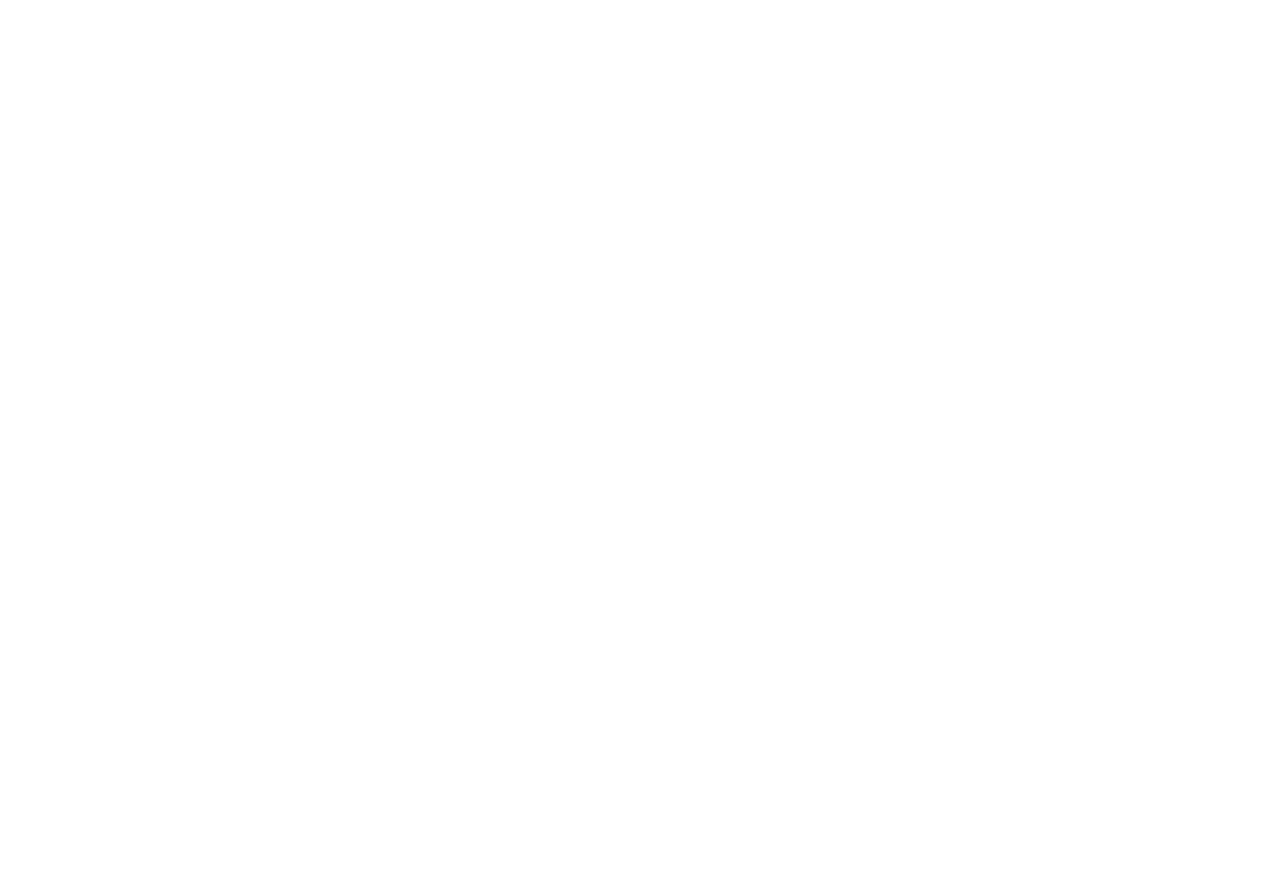
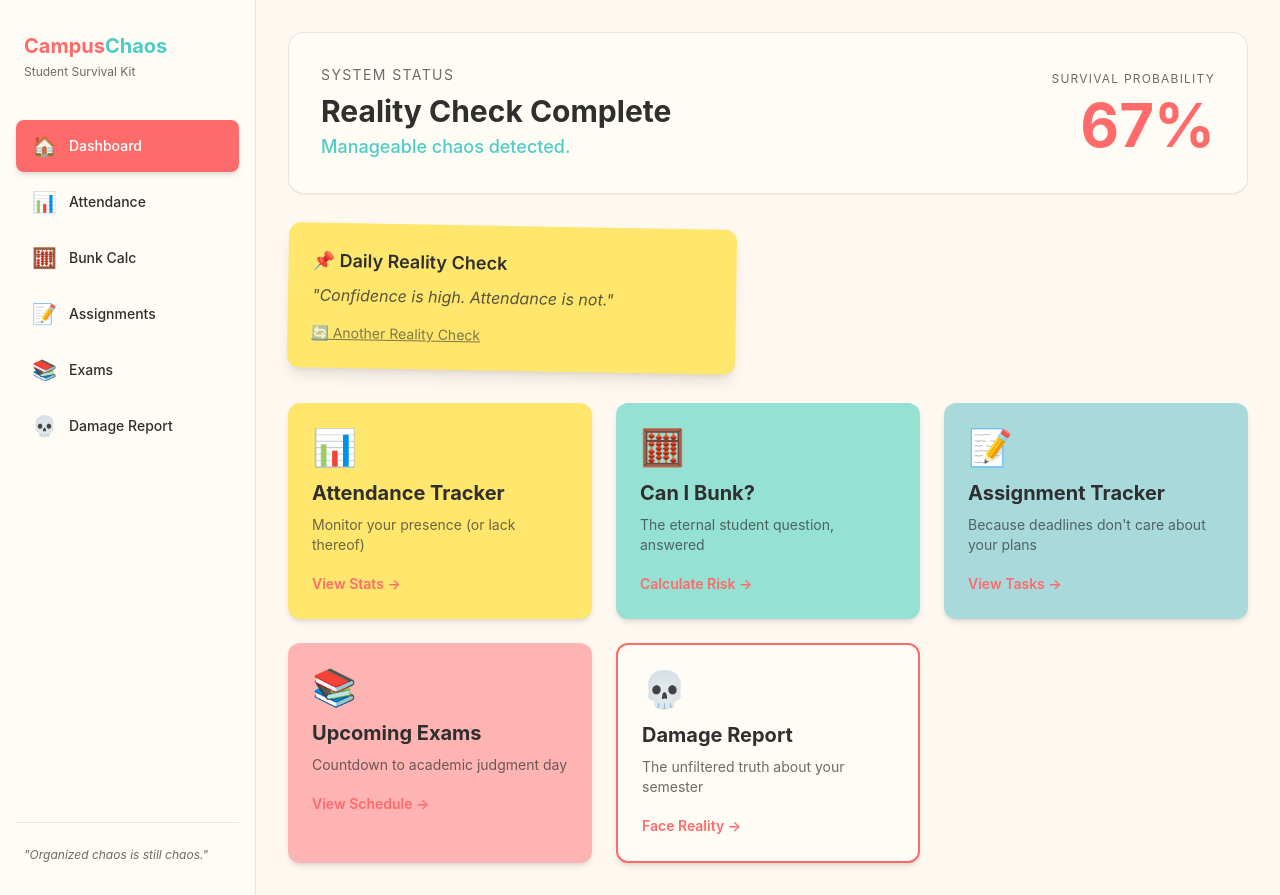
Before and after one commit to purvxi/campus-chaos, a React (Vite) app: page /dashboard in a window 1280 px wide. Before the commit this address had no page. Before the commit the page ends 800 px from the top, so only its background shows below. Built offline with nearby package versions, Linux system fonts and the light colour scheme.

Commit message:
feat: dashboard shell with sidebar and feature cards

```diff
--- a/src/App.jsx
+++ b/src/App.jsx
@@ -1,12 +1,14 @@
 import { BrowserRouter, Routes, Route } from 'react-router-dom'
 import LandingPage from './pages/LandingPage'
+import Dashboard from './pages/Dashboard'
 
 export default function App() {
   return (
     <BrowserRouter>
       <Routes>
         <Route path="/" element={<LandingPage />} />
-        {/* More routes will go here */}
+        <Route path="/dashboard" element={<Dashboard />} />
+        {/* More routes coming soon */}
       </Routes>
     </BrowserRouter>
   )
--- /dev/null
+++ b/src/components/DashLayout.jsx
@@ -0,0 +1,12 @@
+import Sidebar from './Sidebar'
+
+export default function DashLayout({ children }) {
+  return (
+    <div className="flex min-h-screen bg-bg">
+      <Sidebar />
+      <main className="flex-1 p-8 overflow-y-auto">
+        {children}
+      </main>
+    </div>
+  )
+}
--- /dev/null
+++ b/src/components/Sidebar.jsx
@@ -0,0 +1,55 @@
+import { NavLink } from 'react-router-dom'
+
+const links = [
+  { to: '/dashboard',    icon: '🏠', label: 'Dashboard'   },
+  { to: '/attendance',   icon: '📊', label: 'Attendance'  },
+  { to: '/bunk',         icon: '🧮', label: 'Bunk Calc'   },
+  { to: '/assignments',  icon: '📝', label: 'Assignments' },
+  { to: '/exams',        icon: '📚', label: 'Exams'       },
+  { to: '/damage',       icon: '💀', label: 'Damage Report'},
+]
+
+export default function Sidebar() {
+  return (
+    <aside className="w-64 min-h-screen bg-card border-r border-txt/10 flex flex-col py-8 px-4">
+
+      {/* Logo */}
+      <div className="mb-10 px-2">
+        <h2 className="text-xl font-bold text-txt">
+          <span className="text-accent">Campus</span>
+          <span className="text-accent2">Chaos</span>
+        </h2>
+        <p className="text-muted text-xs mt-1">Student Survival Kit</p>
+      </div>
+
+      {/* Navigation */}
+      <nav className="flex flex-col gap-1">
+        {links.map(link => (
+          <NavLink
+            key={link.to}
+            to={link.to}
+            className={({ isActive }) => `
+              flex items-center gap-3 px-4 py-3 rounded-lg
+              transition-all duration-200 font-medium text-sm
+              ${isActive
+                ? 'bg-accent text-white shadow-md'
+                : 'text-txt hover:bg-txt/5 hover:translate-x-1'
+              }
+            `}
+          >
+            <span className="text-xl">{link.icon}</span>
+            {link.label}
+          </NavLink>
+        ))}
+      </nav>
+
+      {/* Footer */}
+      <div className="mt-auto pt-6 px-2 border-t border-txt/10">
+        <p className="text-muted text-xs italic">
+          "Organized chaos is still chaos."
+        </p>
+      </div>
+
+    </aside>
+  )
+}
--- /dev/null
+++ b/src/pages/Dashboard.jsx
@@ -0,0 +1,90 @@
+import DashLayout from '../components/DashLayout'
+
+export default function Dashboard() {
+  // Placeholder survival score (we'll calculate this later in Phase 5)
+  const survivalScore = 67
+
+  const getVerdict = (score) => {
+    if (score >= 80) return { text: "You're surprisingly stable.", color: "text-success" }
+    if (score >= 65) return { text: "Manageable chaos detected.", color: "text-accent2" }
+    if (score >= 50) return { text: "Teetering on the edge.", color: "text-warning" }
+    return { text: "Academic emergency mode.", color: "text-danger" }
+  }
+
+  const verdict = getVerdict(survivalScore)
+
+  return (
+    <DashLayout>
+
+      {/* Hero Strip */}
+      <div className="bg-card rounded-2xl p-8 mb-8 border border-txt/10 shadow-sm">
+        <div className="flex items-center justify-between">
+          <div>
+            <p className="text-muted text-sm uppercase tracking-widest mb-2">System Status</p>
+            <h2 className="text-txt text-3xl font-bold">Reality Check Complete</h2>
+            <p className={`${verdict.color} text-lg mt-1 font-medium`}>{verdict.text}</p>
+          </div>
+          <div className="text-right">
+            <p className="text-muted text-xs uppercase tracking-widest mb-2">Survival Probability</p>
+            <p className="text-6xl font-bold text-accent">{survivalScore}%</p>
+          </div>
+        </div>
+      </div>
+
+      {/* Daily Quote Card */}
+      <div className="bg-warning p-6 rounded-xl shadow-lg mb-8 rotate-1 max-w-md">
+        <p className="text-txt font-semibold text-lg mb-2">📌 Daily Reality Check</p>
+        <p className="text-txt/80 italic">"Confidence is high. Attendance is not."</p>
+        <button className="mt-4 text-sm text-txt/60 hover:text-txt underline">
+          🔄 Another Reality Check
+        </button>
+      </div>
+
+      {/* Feature Grid */}
+      <div className="grid grid-cols-1 md:grid-cols-2 lg:grid-cols-3 gap-6">
+
+        {/* Card: Attendance */}
+        <div className="bg-warning p-6 rounded-xl shadow-md hover:shadow-lg transition-all cursor-pointer hover:-rotate-1">
+          <div className="text-4xl mb-3">📊</div>
+          <h3 className="text-txt font-bold text-xl mb-2">Attendance Tracker</h3>
+          <p className="text-txt/70 text-sm mb-4">Monitor your presence (or lack thereof)</p>
+          <button className="text-accent font-semibold text-sm hover:underline">View Stats →</button>
+        </div>
+
+        {/* Card: Bunk Calculator */}
+        <div className="bg-success p-6 rounded-xl shadow-md hover:shadow-lg transition-all cursor-pointer hover:rotate-1">
+          <div className="text-4xl mb-3">🧮</div>
+          <h3 className="text-txt font-bold text-xl mb-2">Can I Bunk?</h3>
+          <p className="text-txt/70 text-sm mb-4">The eternal student question, answered</p>
+          <button className="text-accent font-semibold text-sm hover:underline">Calculate Risk →</button>
+        </div>
+
+        {/* Card: Assignments */}
+        <div className="bg-purple p-6 rounded-xl shadow-md hover:shadow-lg transition-all cursor-pointer hover:-rotate-2">
+          <div className="text-4xl mb-3">📝</div>
+          <h3 className="text-txt font-bold text-xl mb-2">Assignment Tracker</h3>
+          <p className="text-txt/70 text-sm mb-4">Because deadlines don't care about your plans</p>
+          <button className="text-accent font-semibold text-sm hover:underline">View Tasks →</button>
+        </div>
+
+        {/* Card: Exams */}
+        <div className="bg-[#FFB4B4] p-6 rounded-xl shadow-md hover:shadow-lg transition-all cursor-pointer hover:rotate-2">
+          <div className="text-4xl mb-3">📚</div>
+          <h3 className="text-txt font-bold text-xl mb-2">Upcoming Exams</h3>
+          <p className="text-txt/70 text-sm mb-4">Countdown to academic judgment day</p>
+          <button className="text-accent font-semibold text-sm hover:underline">View Schedule →</button>
+        </div>
+
+        {/* Card: Damage Report */}
+        <div className="bg-card p-6 rounded-xl shadow-md hover:shadow-lg transition-all cursor-pointer border-2 border-danger hover:rotate-1 md:col-span-2 lg:col-span-1">
+          <div className="text-4xl mb-3">💀</div>
+          <h3 className="text-txt font-bold text-xl mb-2">Damage Report</h3>
+          <p className="text-txt/70 text-sm mb-4">The unfiltered truth about your semester</p>
+          <button className="text-danger font-semibold text-sm hover:underline">Face Reality →</button>
+        </div>
+
+      </div>
+
+    </DashLayout>
+  )
+}
```
